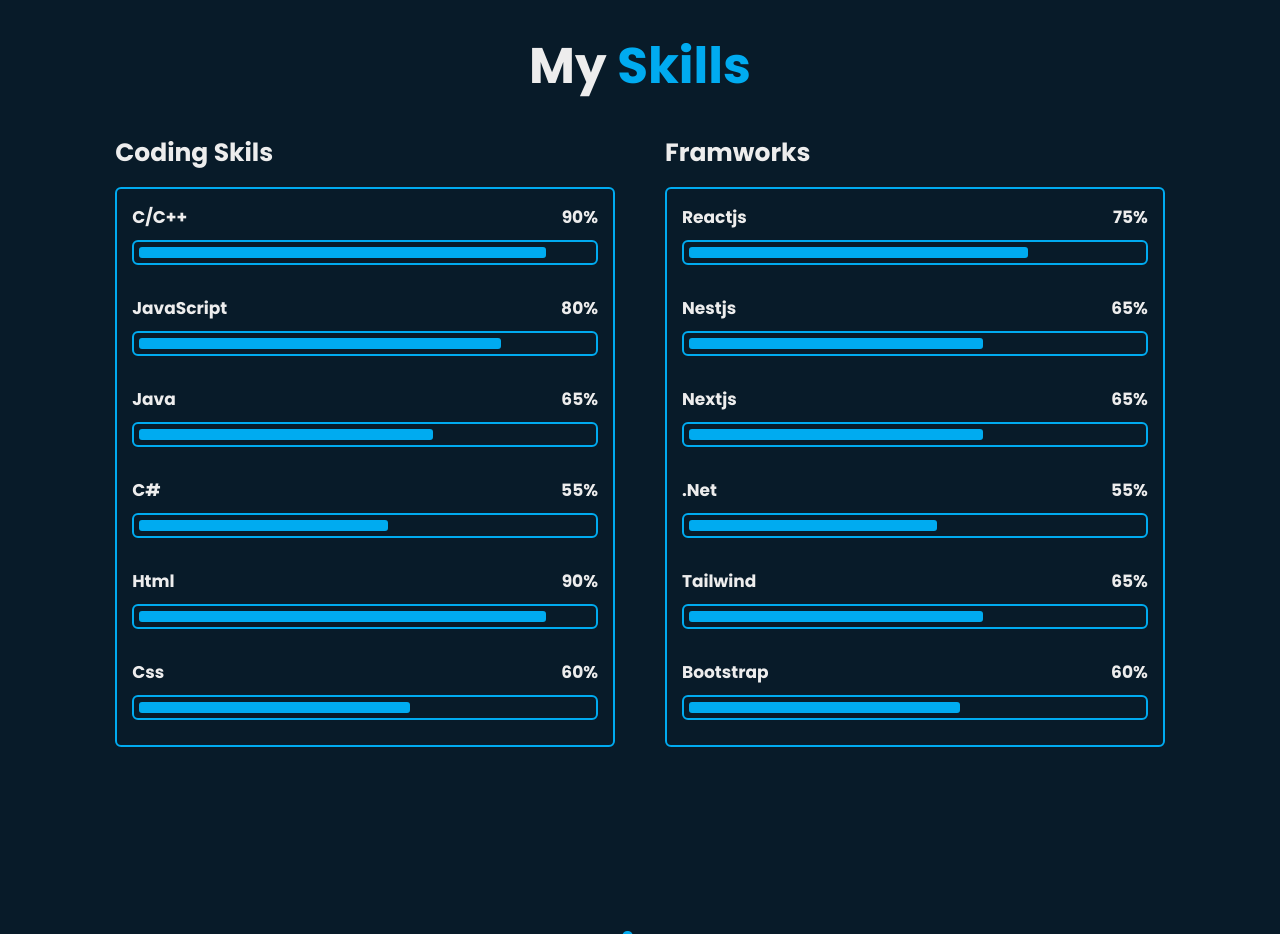
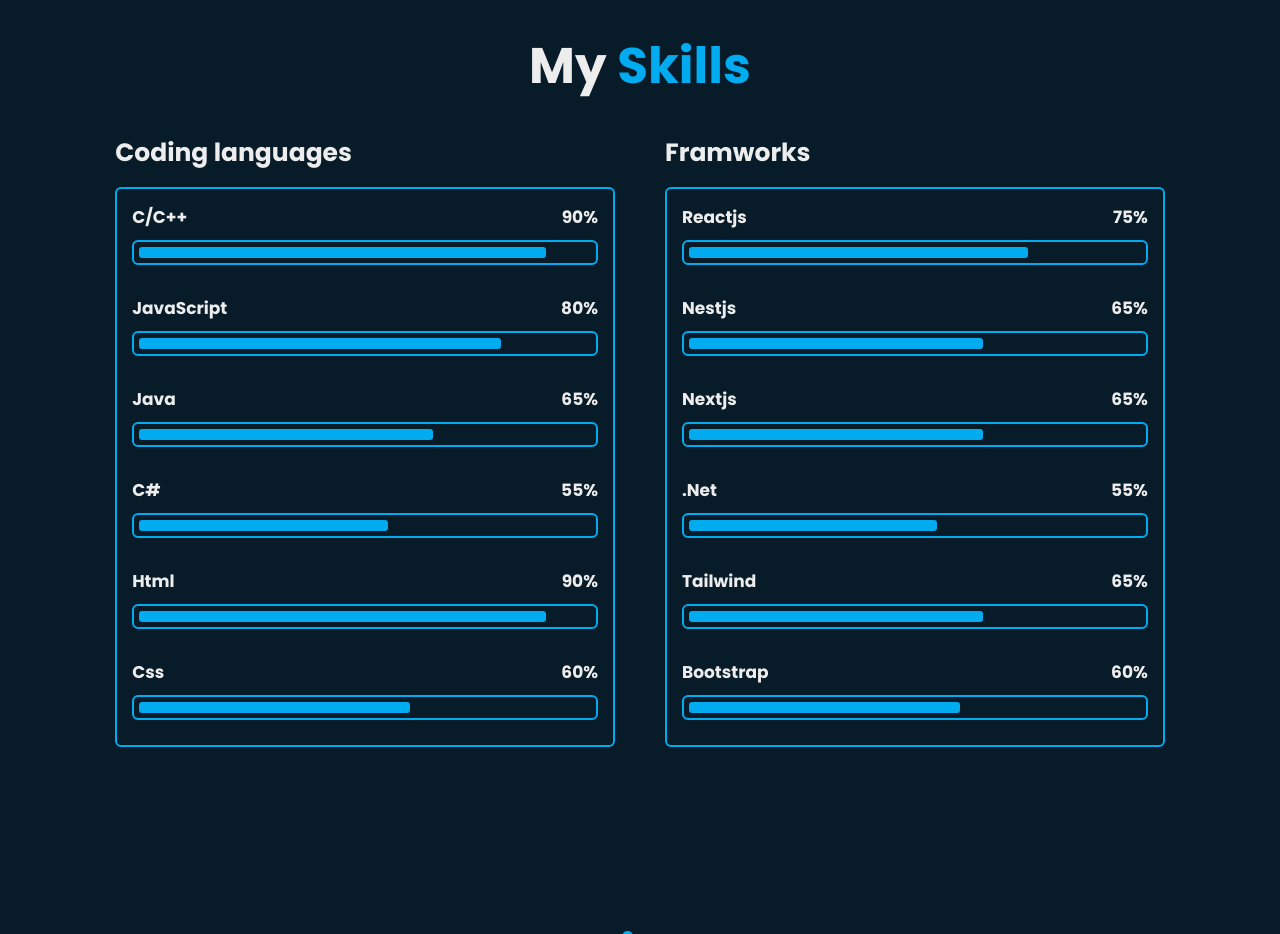
Before and after one commit to Hariomvashishtha/Portfolio, a plain HTML site: page portfolio/index.html in a window 1280 px wide. Shown: the part 4400-5334 px from the top of the page. Drawn offline with nearby package versions, Linux system fonts and the light colour scheme.

```diff
--- a/portfolio/index.html
+++ b/portfolio/index.html
@@ -381,7 +381,7 @@
     <h2 class="heading">My <span>Skills</S></span></h2>
     <div class="skills-row">
         <div class="skills-column">
-            <h3 class="title"> Coding Skils</h3>
+            <h3 class="title"> Coding languages</h3>
             <div class="skills-box">
                 <div class="skills-content">
                     <div class="progress">
```
